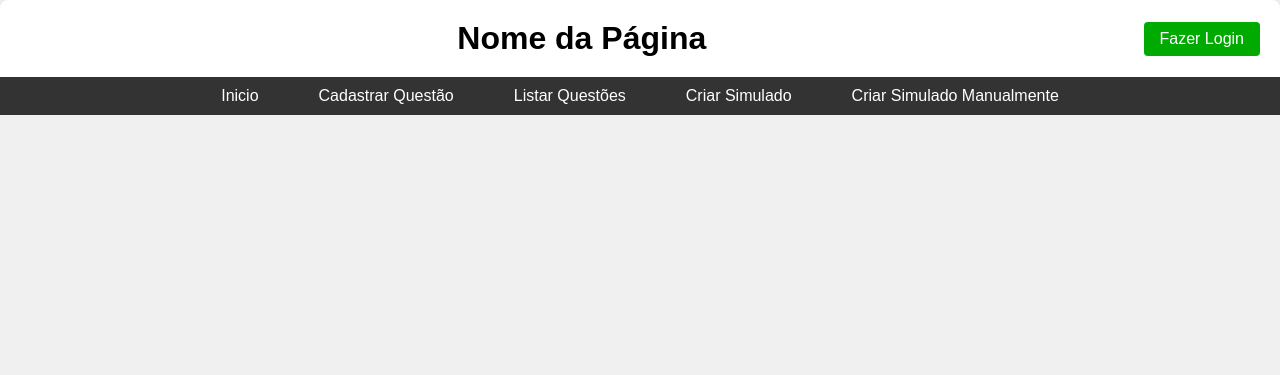
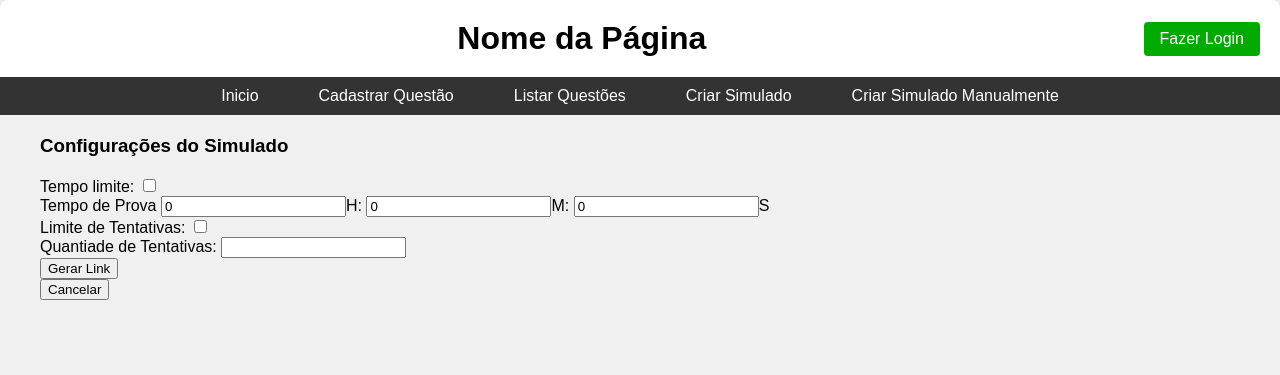
Before and after one commit to IgorDiasV/plataforma_de_simulado, a Django app: template simulados/templates/simulados/lista_simulados.html in a window 1280 px wide. Shown: the top 375 px of the page. Run offline with Django 4.2, Linux system fonts and the light colour scheme; the template is opened without the code that fills it, so the values that code supplies are empty.

Commit message:
feat: create modal to configure the test

```diff
--- a/simulados/static/simulados/css/lista_simulados.css
+++ b/simulados/static/simulados/css/lista_simulados.css
@@ -14,3 +14,39 @@
 .container_simulado button{
     margin-left: 5px;
 }
+
+.modal {
+    display: none;
+    position: fixed;
+    z-index: 9999;
+    left: 0;
+    top: 0;
+    width: 100%;
+    height: 100%;
+    overflow: auto;
+    background-color: rgba(0, 0, 0, 0.4);
+  }
+
+  .conteudo_modal {
+    background-color: #fefefe;
+    margin: 20% auto;
+    padding: 20px;
+    border: 1px solid #888;
+    width: 80%;
+    max-width: 600px;
+  }
+
+  .tempo_prova{
+    display: none;
+  }
+  .tempo_prova input{
+    width: 50px;
+  }
+
+  .qtd_tentativas{
+    display: none;
+  }
+
+  .qtd_tentativas input{
+    width: 50px;
+  }
--- a/simulados/templates/simulados/lista_simulados.html
+++ b/simulados/templates/simulados/lista_simulados.html
@@ -1,10 +1,31 @@
 {% extends 'global/pages/base.html' %}
 {% load static %}
 {% block titulo %}Lista de Simulados{% endblock titulo %}
-{% block css %}<link href="{% static 'simulados/css/lista_simulados.css'%}" rel='stylesheet'>{% endblock css %}
+{% block css %}<link href="{% static 'simulados/css/lista_simulados2.css'%}" rel='stylesheet'>{% endblock css %}
 
 {% block script %}
 <script src="{% static 'simulados/js/link.js'%}"></script>
+<script>
+    function exibir_modal(id_simulado){
+        var questionModal = document.getElementById("modal_questoes");
+        questionModal.style.display = 'block';
+        document.getElementById('id_simulado_form').value = id_simulado
+    }
+    function fecharModal() {
+        var questionModal = document.getElementById("modal_questoes");
+        questionModal.style.display = "none";
+      }
+
+    function mudar_estado(class_div){
+        div = document.querySelector(class_div)
+        if (div.style.display == '' || div.style.display == 'none'){
+          div.style.display = 'block'
+        }else{
+
+          div.style.display = 'none'
+        }
+      }
+</script>
 {% endblock script %}
 
 {% block conteudo %}
@@ -22,9 +43,9 @@
                             <input type="text"  id="link{{simulado.simulado.id}}" placeholder="Digite alguma coisa" value="{{simulado.link}}" readonly/>
                             <button type='button' id="botaoCopiar{{simulado.simulado.id}}" onclick="copiarLink('link{{simulado.simulado.id}}')" class="green-button"> Copiar Link</button>
                         {% else %}
-                            <input type="text" style='display: none' id="link{{simulado.simulado.id}}" placeholder="Digite alguma coisa" value="" readonly/>
+                            <input type="text" style='display: none' id="link{{simulado.simulado.id}}" placeholder="Digite alguma coisa" value="{{simulado.simulado.id}}" readonly/>
                             <button style='display: none' type='button' onclick="copiarLink('link{{simulado.simulado.id}}')"  id="botaoCopiar{{simulado.simulado.id}}" class="green-button"> Copiar Link</button>
-                            <button type='button' id="botaoGerar{{simulado.simulado.id}}" onclick="gerar_link({{simulado.simulado.id}}, '{% url 'simulados:gerar_link' %}')" class="green-button"> Gerar Link</button>
+                            <button type='button' id="botaoGerar{{simulado.simulado.id}}" onclick="exibir_modal('{{simulado.simulado.id}}')" class="green-button"> Gerar Link</button>
                         {% endif %}
 
                         <form method='POST' action="{% url 'simulados:simulado' %}">
@@ -42,6 +63,32 @@
             {% endfor%}
         </div>
 
+        <div id="modal_questoes" class="modal">
+            <div class="conteudo_modal">
+              <h3>Configurações do Simulado</h3>
+              <form action="{% url 'simulados:gerar_link' %}" method="post">
+                {% csrf_token %}
+                <input type="hidden" id="id_simulado_form" name='id_simulado' value="{{simulado.simulado.id}}"/>
+                <label for='tempo_limite'>Tempo limite:  </label>
+                    <input id='tempo_limite' name='tempo_limite' type="checkbox" onchange="mudar_estado('.tempo_prova')">
+                    </br>
+                    <div class="tempo_prova">
+                        Tempo de Prova
+                        <input type="number" min=0 name='horas' value=0>H:
+                        <input type="number" min=0 name='minutos' value=0>M:
+                        <input type="number" min=0 name='segundos' value=0>S
+                    </div>
+                    <label for='limite_de_tentativas'>Limite de Tentativas:  </label>
+                    <input id='limite_de_tentativas' name='limite_de_tentativas' type="checkbox" onchange="mudar_estado('.qtd_tentativas')">
 
-
+                    </br>
+                    <div class='qtd_tentativas'>
+                        <label for'qtd_tentativas'>Quantiade de Tentativas:  </label>
+                        <input type='number' id='qtd_tentativas' name='qtd_tentativas' min=0>
+                    </div>
+                    <button>Gerar Link</button>
+                </form>
+              <button onclick="fecharModal()">Cancelar</button>
+            </div>
+          </div>
 {% endblock conteudo %}
```
Also changed, not shown: simulados/views.py (+30 -13 lines).
